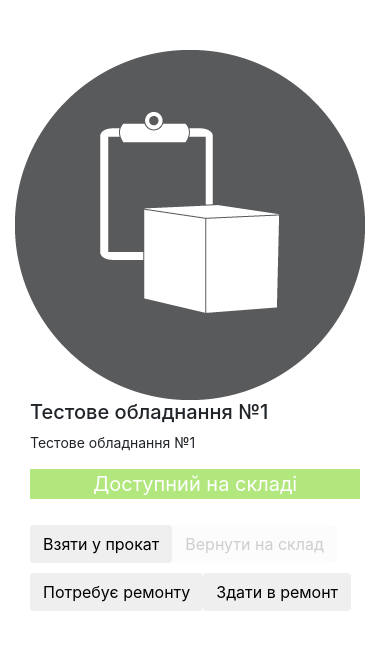
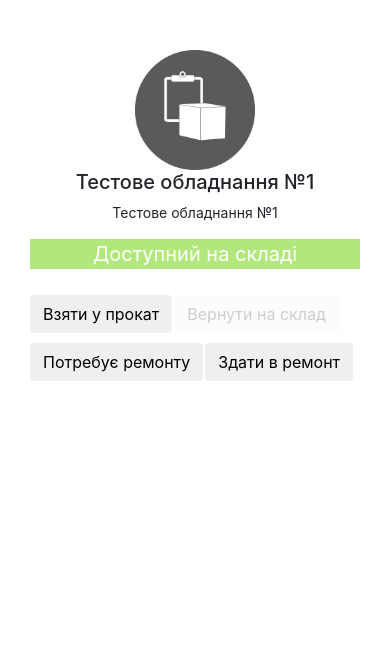
Before and after one commit to CrewSY/KovalAgent, a Django app: page /iteam_details/1/ in a window 390 px wide. Shown: the part 79-729 px from the top of the page. Run offline with Django 3.2, Linux system fonts and the light colour scheme; data comes from the database, SQL or seed files in the repository; some libraries are stand-ins or nearby versions.

Commit message:
Add adaptive for iteam details

```diff
--- a/main/static/css/base.css
+++ b/main/static/css/base.css
@@ -18,6 +18,7 @@ header {
 .btn-default {
 	margin-top: 10px;
   float: left;
+  margin-right: 2px;
 }
 
 .buttons-koval {
--- a/main/static/css/iteam_details.css
+++ b/main/static/css/iteam_details.css
@@ -13,6 +13,46 @@
 	font-size: 20px;
 }
 
+.photo-items {
+	width: 300px;
+	height: 300px;
+}
+
 #ajax-progress-indicator {
   display: none;
 }
+
+@media(min-width:0px) and (max-width: 575px) {
+	.photo-items {
+		width: 120px;
+		height: 120px;
+		display: block;
+		margin: 0 auto;
+	}
+
+	.header-items {
+		text-align: center;
+	}
+
+	.description-items {
+		text-align: center;
+	}
+}
+
+@media(min-width:576px) and (max-width: 768px) {
+	.photo-items {
+		height: 200px;
+		width: 200px;
+		display: block;
+		margin: 0 auto;
+	}
+
+	.header-items {
+		text-align: center;
+	}
+
+	.description-items {
+		text-align: center;
+	}
+
+}
--- a/main/templates/main/base.html
+++ b/main/templates/main/base.html
@@ -17,15 +17,15 @@
 	<header>
 	 <div class="container">
     <div class="row">
-      <div class="col-sm-4">
+      <div class="col-sm-2 col-md-4">
       </div>
-      <div class="col-sm-4 btn-margin">
+      <div class="col-sm-10 col-md-4 btn-margin">
           <a class="btn btn-outline-secondary btn-log buttons-koval" href="{% url 'equipment' %}">Головна</a>
           {% if user.is_authenticated %}
             <a class="btn btn-outline-secondary btn-log buttons-koval" href="">Вийти</a>
-            <a class="btn btn-outline-secondary btn-log buttons-koval" id="login" href="{% url 'login' %}">Журнал</a>
+            <a class="btn btn-outline-secondary btn-log buttons-koval" id="login" href="{% url 'logs' %}">Журнал</a>
           {% else %}
-            <a class="btn btn-outline-secondary btn-log buttons-koval" id="login" href="{% url 'login' %}">Увійти</a>
+            <a class="btn btn-outline-secondary btn-log buttons-koval" id="login" href="{% url 'logs' %}">Увійти</a>
           {% endif %}
       </div>
     </div>
--- a/main/templates/main/equipment.html
+++ b/main/templates/main/equipment.html
@@ -28,10 +28,10 @@
 			<div class="col-sm-4 col-md-4 test1">
 				<h6 class="header-equipment">{{ iteam.title }}</h6>
 			</div>
-			<div class="col-sm-2 col-md-2 test1 test2">
+			<div class="col-sm-3 col-md-2 test1 test2">
 				{{ iteam.status }}
 			</div>
-			<div class="col-sm-2 col-md-2"></div>
+			<div class="col-sm-1 col-md-2"></div>
 		</div><hr class="hr-content">
 		{% endfor %}
 
--- a/main/templates/main/iteam_details.html
+++ b/main/templates/main/iteam_details.html
@@ -31,11 +31,11 @@
 					<div class="col-sm-12 col-md-12">
 						<p class="description-items">{{ iteam.description }}</p>
 					</div>
-					<div class="col-sm-4 col-md-12 col-lg-5">
+					<div class="col-sm-6 col-md-12 col-lg-5">
 						<span id="ajax-progress-indicator">Зачекайте, зберігається стан...</span>
 						<p id="iteam-status" class="status-items" data-status_id="{{ iteam.status.id }}">{{ iteam.status.name }}</p>
 					</div>
-						<div id="btns-status" class="col-md-12"  data-url="{% url 'change_status' %}" data-iteam_id = "{{ iteam.id }}"> {% csrf_token %}
+						<div id="btns-status" class="col-sm-12 col-md-12"  data-url="{% url 'change_status' %}" data-iteam_id = "{{ iteam.id }}"> {% csrf_token %}
 
 							<button type="button" id="btn2" class="btn btn-default btn-status change-icon" data-post_status_id="{{ 2 }}">Взяти у прокат</button>
 							<button type="button" id="btn1" class="btn btn-default btn-status change-icon" data-post_status_id="{{ 1 }}">Вернути на склад </button>
```
Also changed, not shown: main/static/css/equipment.css (+19 -2 lines), main/templates/main/logs.html (added, +34 -0 lines).
